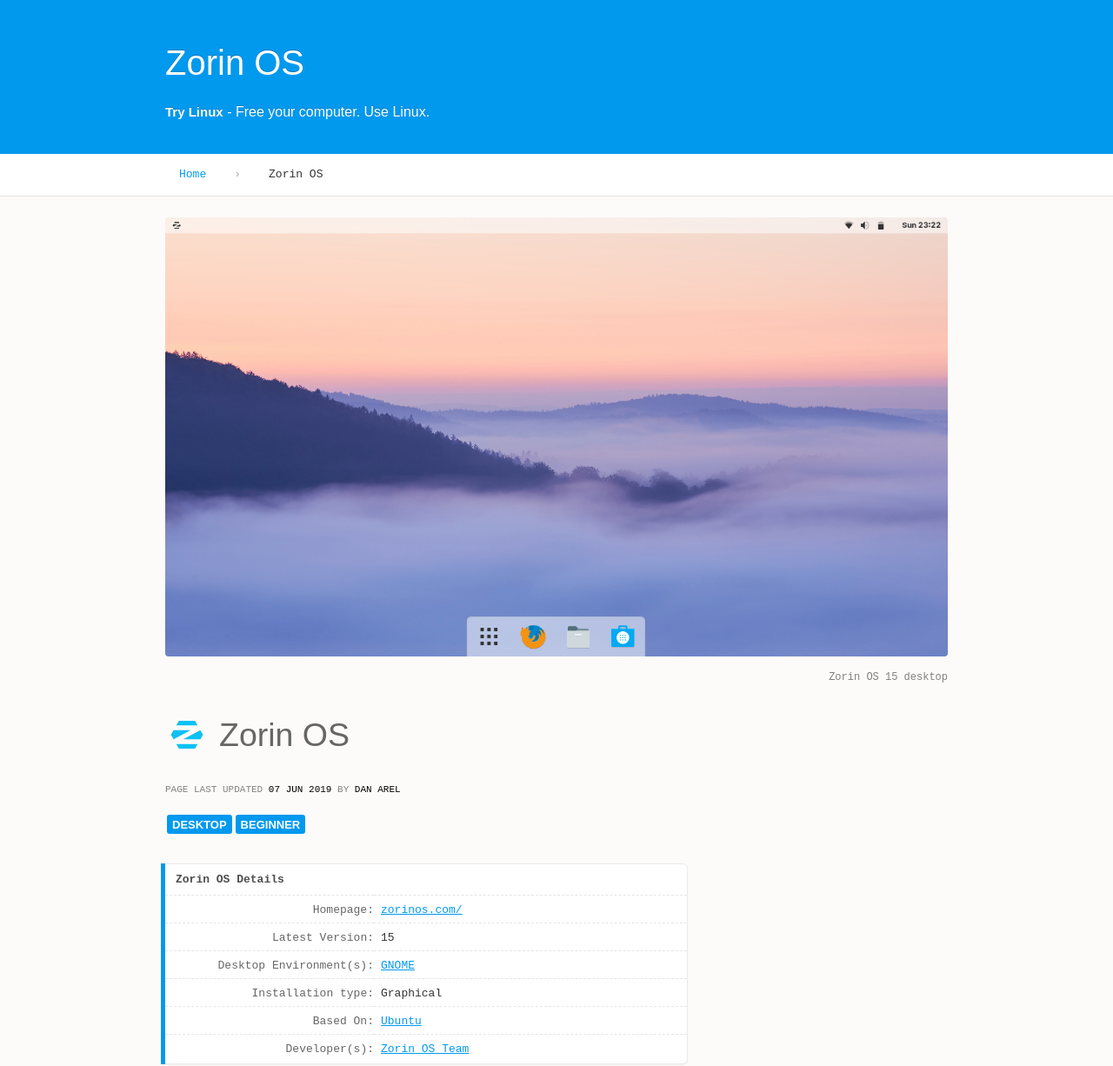
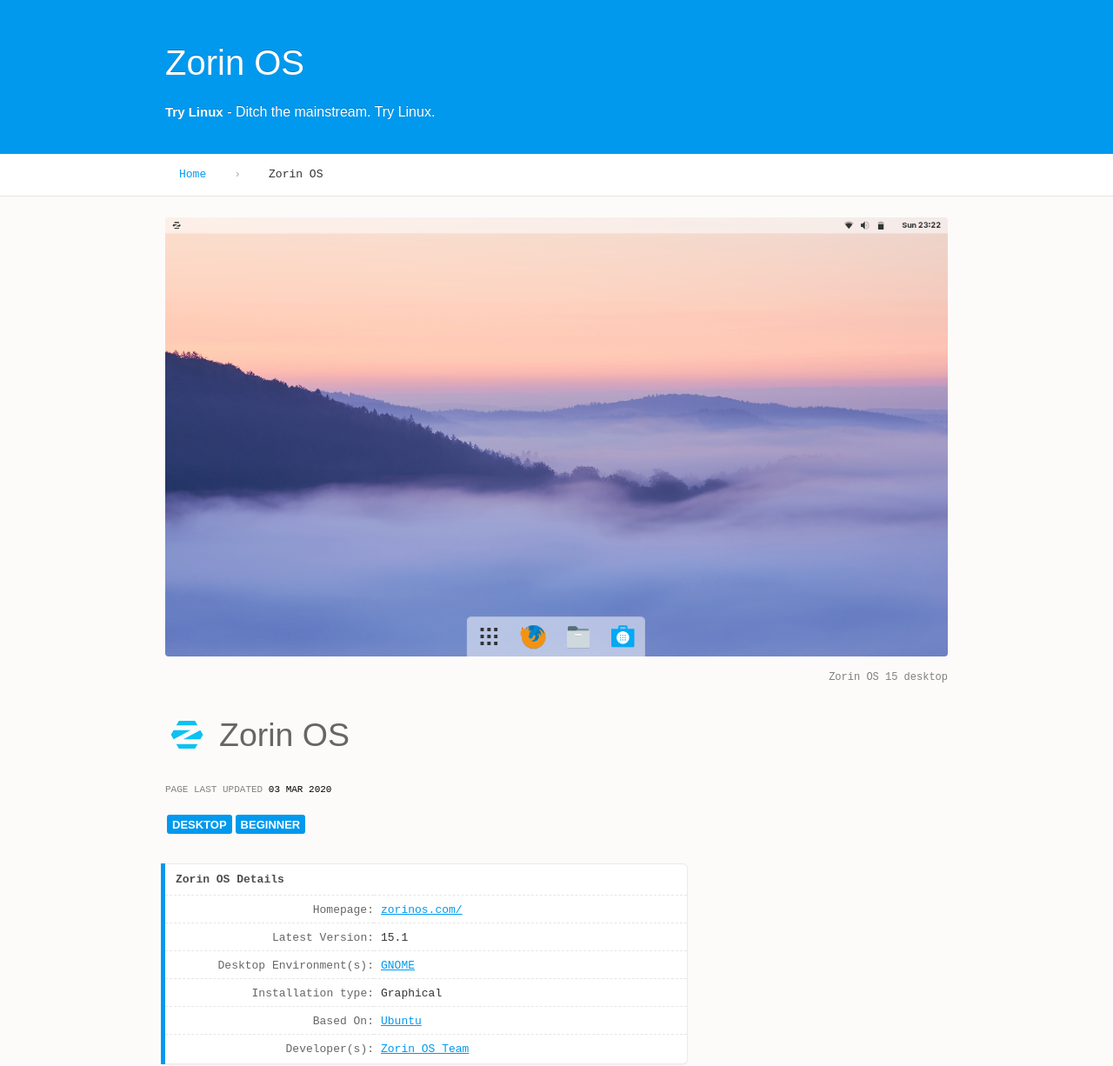
Before and after one commit to think-privacy/TryLinux, a Jekyll site: the page built from _posts/2019-06-07-zorin-os.md, in a window 1280 px wide. Shown: the top 1226 px of the page at 87% size. Built offline with Jekyll 4.4.1, drawn with Linux system fonts in a browser that asks for light colours; nearby versions of some CDN libraries; some web fonts are replaced.

Commit message:
updated page info

```diff
--- a/_layouts/post.html
+++ b/_layouts/post.html
@@ -6,7 +6,7 @@ layout: minimal
 <header>
 	<div class="row">
 		<span class="title">{%- if page.title -%}{{ page.title }}{%- else -%}{{ site.title }}{%- endif -%}</span>
-		<span class="subtitle"><b>{{ site.title }}</b>  - Free your computer. Use Linux.</span>
+		<span class="subtitle"><b>{{ site.title }}</b>  - Ditch the mainstream. Try Linux.</span>
 	</div>
 </header>
 
@@ -31,7 +31,7 @@ layout: minimal
 			{%- if page.logo -%}<img class="logo" src="{{ site.dirs.logos }}{{ page.logo }}.svg">{%- endif -%}<h2>{{ page.title }}</h2>
 		</div>
 		<!-- Published -->
-		{%- if page.date -%}<small class="published">{%- if page.updated -%}Page last updated <span class="date">{{ page.updated | date_to_string }}{%- else -%}Page posted on <span class="date">{{ page.date | date_to_string }}{%- endif -%}&nbsp;</span>{%- if page.author -%} by <span class="author">{%- if page.updater -%}{{ page.updater }}{%- else -%}{{ page.author }}{%- endif -%}</span>{%- endif -%}</small>{%- endif -%}
+		{%- if page.date -%}<small class="published">{%- if page.updated -%}Page last updated <span class="date">{{ page.updated | date_to_string }}{%- else -%}Page posted on <span class="date">{{ page.date | date_to_string }}{%- endif -%}&nbsp;</span>{%- endif -%}</small>
 		<!-- Tags -->
 		<ul class="tags">
 			<!-- Tags -->
--- a/_posts/2019-06-07-zorin-os.md
+++ b/_posts/2019-06-07-zorin-os.md
@@ -1,7 +1,7 @@
 ---
 layout: post
-author: "Sam Hewitt"
-updated: "2019-06-07"
+author: "Dan Arel"
+updated: "2020-03-03"
 updater: "Dan Arel"
 title: "Zorin OS"
 date: "2017-03-02"
@@ -12,7 +12,7 @@ tags: [desktop]
 category: [beginner]
 notes:
   homepage: https://zorinos.com/
-  version: "15"
+  version: "15.1"
   based-on: ["Ubuntu"]
   desktops: [GNOME]
   install: graphical
```
